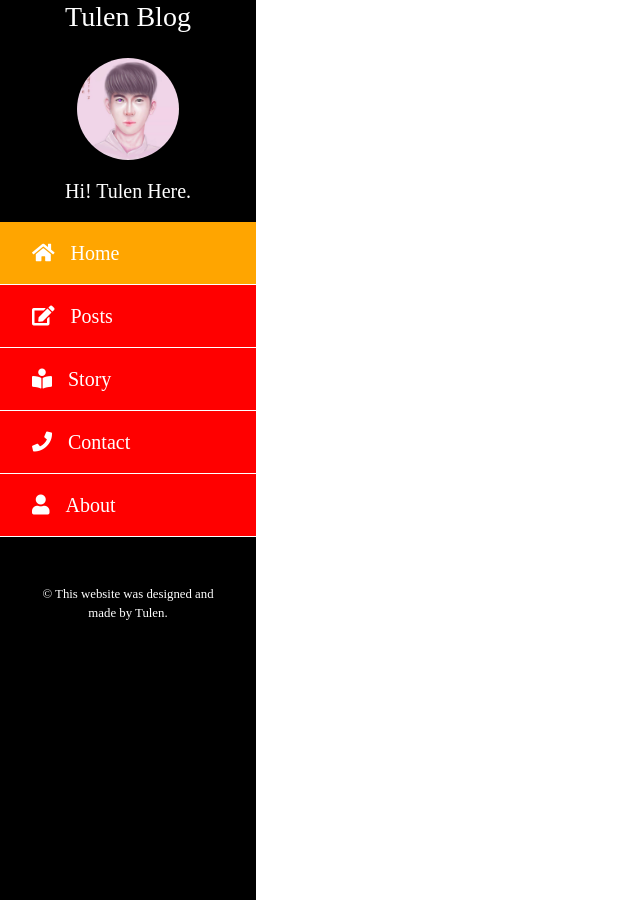
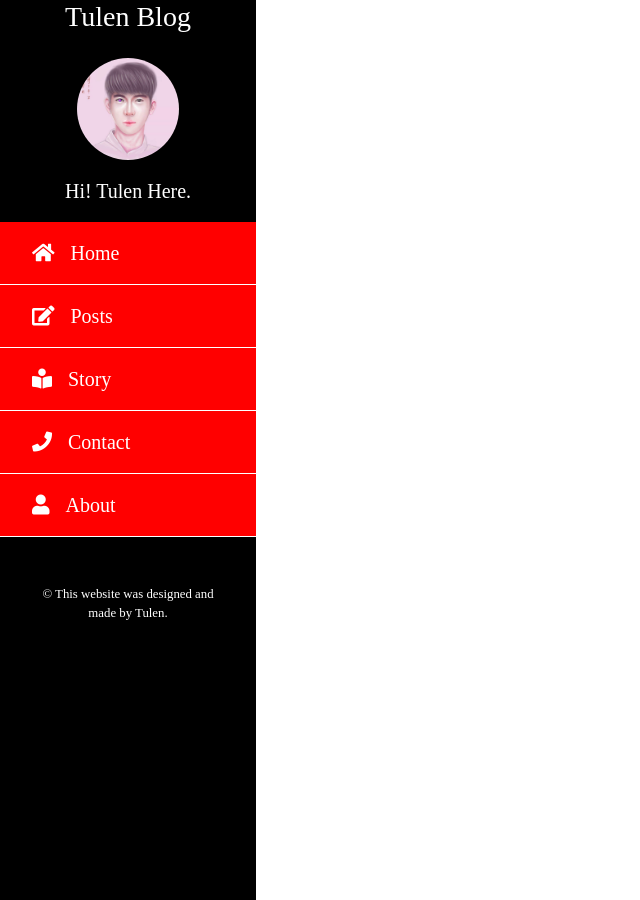
Before and after one commit to tulenknightz/tulenblog, a Jekyll site: the page built from index.html, in a window 1280 px wide. Shown: the whole page, without its empty margins (0-640 px from the left). Built offline with Jekyll 4.4.1, drawn with Linux system fonts in a browser that asks for light colours; comment, search, counter and statistics services are not loaded.

Commit message:
Update left-slidebar.html

```diff
--- a/_includes/left-slidebar.html
+++ b/_includes/left-slidebar.html
@@ -7,7 +7,7 @@
     </div>
 
     <ul class="menu">
-        <li class="menu-home" data-active="true"><i class="fas fa-home"></i>Home</li>
+        <li class="menu-home" data-active="false"><i class="fas fa-home"></i>Home</li>
         <li class="menu-posts" data-active="false"><i class="fas fa-edit"></i>Posts</li>
         <li class="menu-story" data-active="false"><i class="fas fa-book-reader"></i>Story</li>
         <li class="menu-contact" data-active="false"><i class="fas fa-phone"></i>Contact</li>
```
